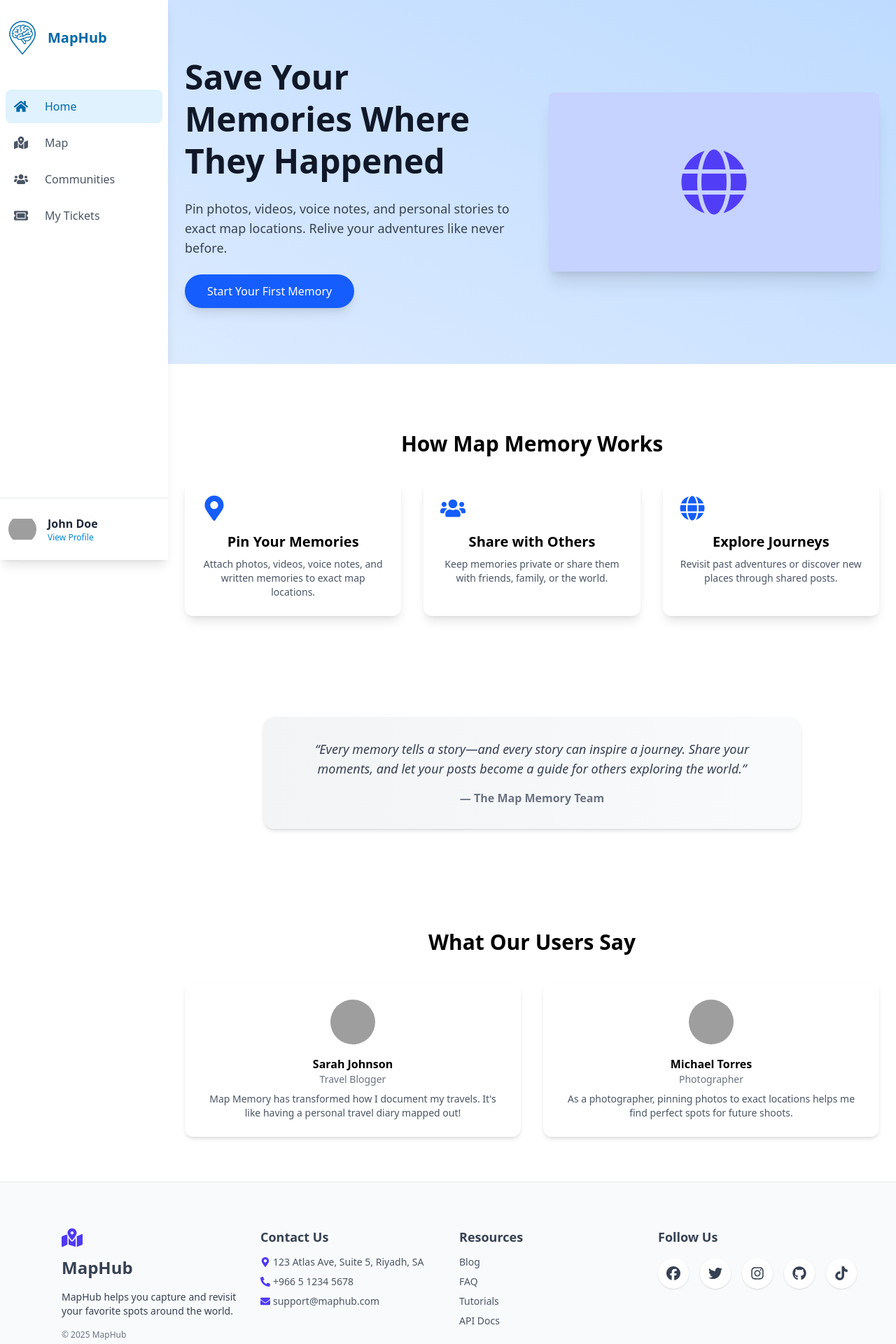
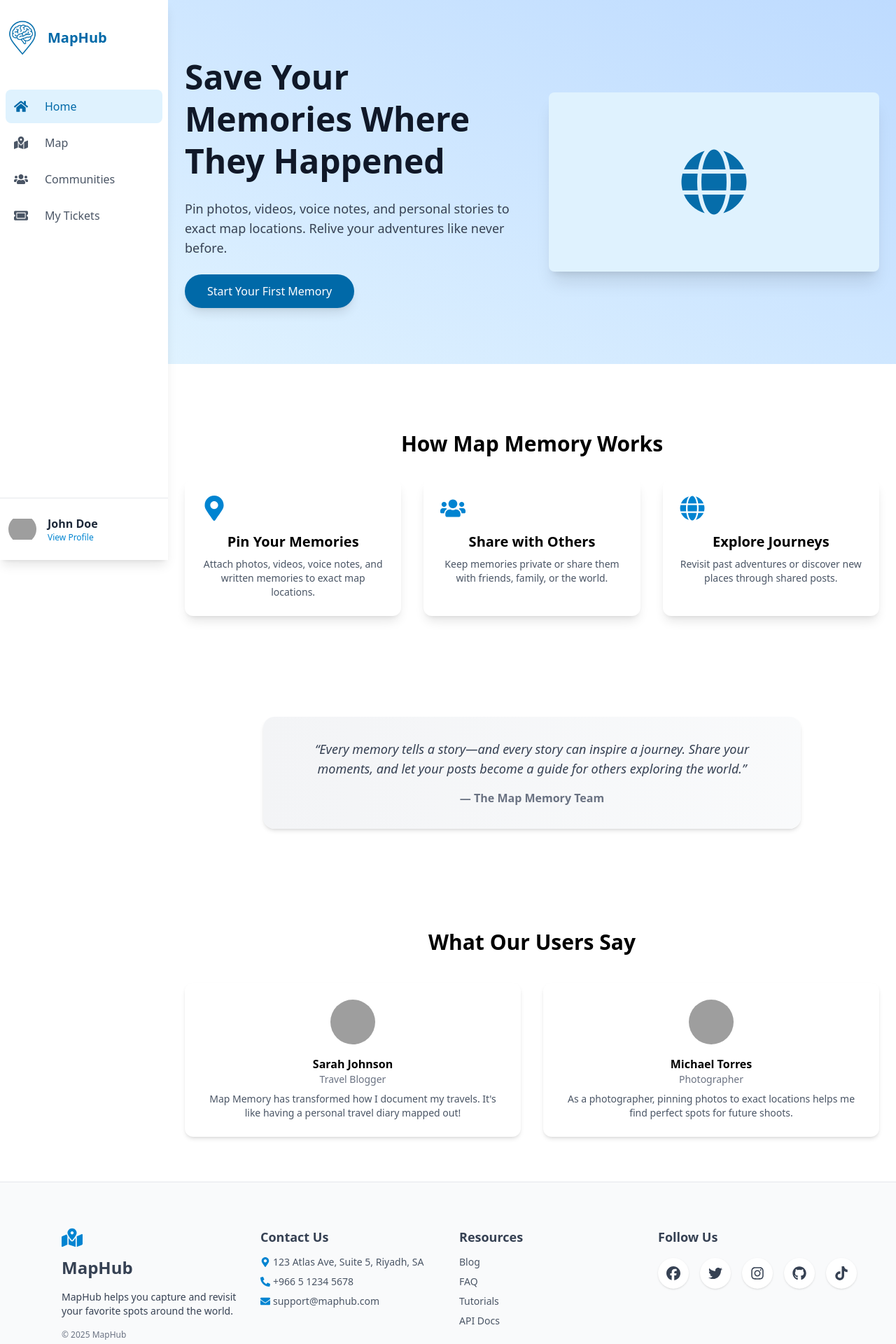
Before and after one commit to AzzamAlshaye/MemoryHub-frontend, a React (Vite) app: page / in a window 1280 px wide. Shown: the top 1920 px of the page at 70% size. Built offline with nearby package versions, Linux system fonts and the light colour scheme; grey boxes are pictures that could not be loaded.

Commit message:
change colors and logo

```diff
--- a/src/components/Footer.jsx
+++ b/src/components/Footer.jsx
@@ -29,7 +29,7 @@ export default function Footer() {
         {/* Branding */}
         <div className="space-y-4 text-center lg:text-left">
           <div className="flex flex-col items-center lg:items-start gap-3">
-            <FaMapMarkedAlt className="text-3xl text-indigo-600" />
+            <FaMapMarkedAlt className="text-3xl text-sky-600" />
             <span className="text-2xl font-bold">MapHub</span>
           </div>
           <p className="text-sm">
@@ -44,15 +44,15 @@ export default function Footer() {
           <h4 className="font-semibold text-lg">Contact Us</h4>
           <ul className="space-y-2 text-sm text-gray-600">
             <li className="flex flex-col sm:flex-row sm:items-center sm:justify-center lg:justify-start gap-1">
-              <FaMapMarkerAlt className="text-indigo-600" />
+              <FaMapMarkerAlt className="text-sky-600" />
               <span>123 Atlas Ave, Suite 5, Riyadh, SA</span>
             </li>
             <li className="flex flex-col sm:flex-row sm:items-center sm:justify-center lg:justify-start gap-1">
-              <FaPhoneAlt className="text-indigo-600" />
+              <FaPhoneAlt className="text-sky-600" />
               <span>+966 5 1234 5678</span>
             </li>
             <li className="flex flex-col sm:flex-row sm:items-center sm:justify-center lg:justify-start gap-1">
-              <FaEnvelope className="text-indigo-600" />
+              <FaEnvelope className="text-sky-600" />
               <span>support@maphub.com</span>
             </li>
           </ul>
--- a/src/components/MobileNav.jsx
+++ b/src/components/MobileNav.jsx
@@ -25,7 +25,7 @@ export default function MobileNav() {
     <header className="lg:hidden">
       <div className="flex items-center justify-between bg-white px-4 py-3 shadow-md">
         <Link to="/" className="flex items-center gap-2">
-          <img src="/logo.png" alt="Logo" className="w-8 h-8" />
+          <img src="/logo.webp" alt="Logo" className="w-8 h-8" />
           <span className="font-bold text-sky-700 text-lg">Map Memory</span>
         </Link>
         <button onClick={() => setIsOpen(true)}>
@@ -55,7 +55,7 @@ export default function MobileNav() {
             <div className="relative bg-white w-64 h-full shadow-xl p-6 flex flex-col">
               <div className="flex items-center justify-between mb-8">
                 <Link to="/" className="flex items-center gap-2">
-                  <img src="/logo.png" alt="Logo" className="w-8 h-8" />
+                  <img src="/logo.webp" alt="Logo" className="w-8 h-8" />
                   <span className="font-bold text-sky-700">Map Memory</span>
                 </Link>
                 <button onClick={() => setIsOpen(false)}>
--- a/src/pages/HomePage.jsx
+++ b/src/pages/HomePage.jsx
@@ -16,7 +16,7 @@ export default function HomePage() {
   return (
     <main className="space-y-24 overflow-hidden">
       {/* Hero Section */}
-      <section className="relative bg-gradient-to-tr from-blue-100 to-blue-200 overflow-hidden">
+      <section className="relative bg-gradient-to-tr from-sky-100 to-blue-200 overflow-hidden">
         <motion.div
           initial="hidden"
           whileInView="visible"
@@ -56,7 +56,7 @@ export default function HomePage() {
               }}
               whileHover={{ scale: 1.05 }}
               whileTap={{ scale: 0.95 }}
-              className="bg-blue-600 text-white px-8 py-3 rounded-full shadow-lg hover:bg-blue-700 transition"
+              className="bg-sky-700 text-white px-8 py-3 rounded-full shadow-lg hover:bg-sky-800 transition"
             >
               Start Your First Memory
             </motion.button>
@@ -73,9 +73,9 @@ export default function HomePage() {
               stiffness: 80,
               damping: 15,
             }}
-            className="w-full h-64 bg-indigo-200 rounded-lg flex items-center justify-center shadow-xl"
+            className="w-full h-64 bg-sky-100 rounded-lg flex items-center justify-center shadow-xl"
           >
-            <FaGlobe className="text-indigo-600 text-8xl animate-pulse" />
+            <FaGlobe className="text-sky-700 text-8xl animate-pulse" />
           </motion.div>
         </motion.div>
       </section>
@@ -119,7 +119,7 @@ export default function HomePage() {
                 transition={{ delay: idx * 0.2 }}
                 className="bg-white rounded-xl p-6 shadow-lg hover:shadow-2xl transition"
               >
-                <div className="text-blue-600 text-4xl mb-4">{item.icon}</div>
+                <div className="text-sky-600 text-4xl mb-4">{item.icon}</div>
                 <h3 className="font-semibold text-xl mb-2">{item.title}</h3>
                 <p className="text-gray-600 text-sm">{item.desc}</p>
               </motion.div>
```
